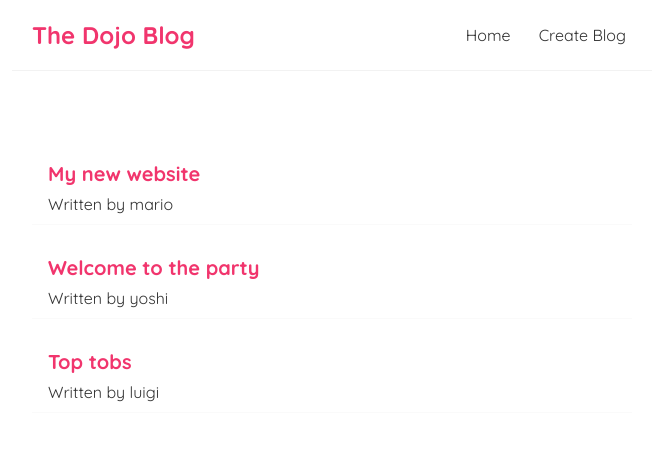
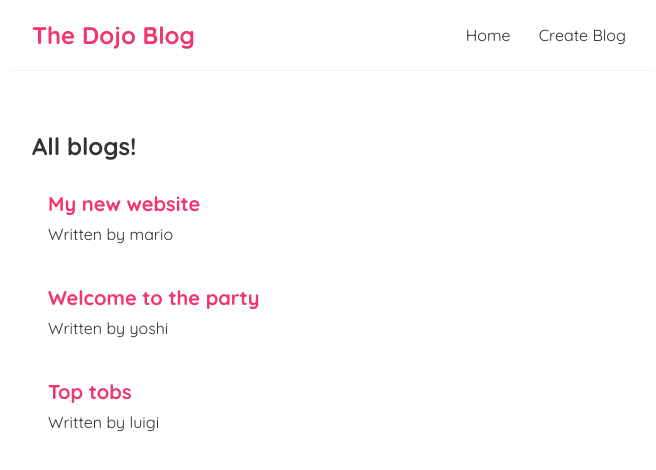
Before and after one commit to muindetuva/dojo-blog-react, a React (Create React App) app: page / in a window 1280 px wide. Shown: the top 470 px of the page, without its empty margins (308-964 px from the left). Built offline with nearby package versions, Linux system fonts and the light colour scheme.

Commit message:
Use props to pass data from parent blog to a nested blog

```diff
--- a/src/Home.js
+++ b/src/Home.js
@@ -1,4 +1,5 @@
 import { useState } from "react";
+import BlogList from "./BlogList";
 
 const Home = () => {
   const [blogs, setBlogs] = useState([
@@ -24,12 +25,8 @@
 
   return (
     <div className="home">
-      {blogs.map((blog) => (
-        <div className="blog-preview" key={blog.id}>
-          <h2>{blog.title}</h2>
-          <p>Written by {blog.author}</p>
-        </div>
-      ))}
+      {/* Use props to pass data */}
+      <BlogList blogs={blogs} title="All blogs!" />
     </div>
   );
 };
```
